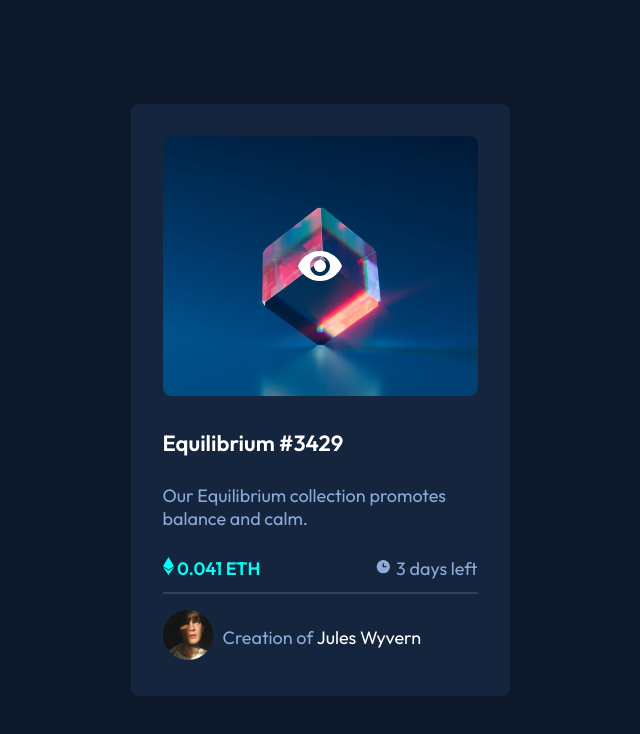
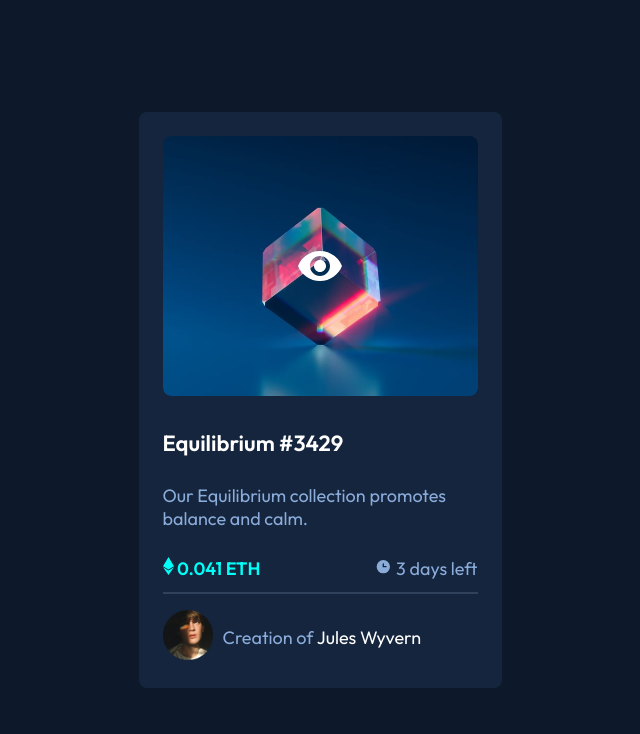
Before and after one commit to JoshLanderz/equlibrium, a plain HTML site: page index.html in a window 1280 px wide. Shown: the whole page, without its empty margins (320-960 px from the left). Drawn offline with Linux system fonts and the light colour scheme.

Commit message:
Update style.css

```diff
--- a/style.css
+++ b/style.css
@@ -35,7 +35,7 @@ p {
     background-color: var(--card-bg);
     width: 315px;
     border-radius: 8px;
-    padding: 2em;
+    padding: 1.5em;
 }
 
 .container img {
```
